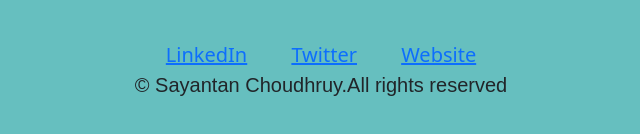
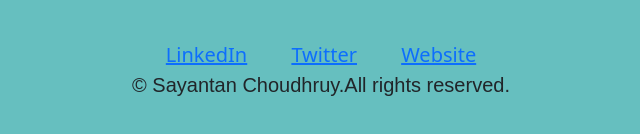
Before and after one commit to Sch476/CV1, a plain HTML site: page index.html in a window 1280 px wide. Shown: the part 1674-1808 px from the top of the page, 319-959 px from the left. Drawn offline with nearby package versions, Linux system fonts and the light colour scheme.

Commit message:
Update index.html

```diff
--- a/index.html
+++ b/index.html
@@ -65,7 +65,7 @@
           <a class="footer-link" href="https://www.linkedin.com/in/sayantan-choudhury-8b7623268/" target="_blank">LinkedIn</a>
           <a class="footer-link" href="https://twitter.com/" target="_blank">Twitter</a>
           <a class="footer-link" href="https://sch476.github.io/CV2/" target="_blank">Website</a>
-          <p>© Sayantan Choudhruy.All rights reserved</p>
+          <p>© Sayantan Choudhruy.All rights reserved.</p>
         </center>
       </div>
 </body>
```
